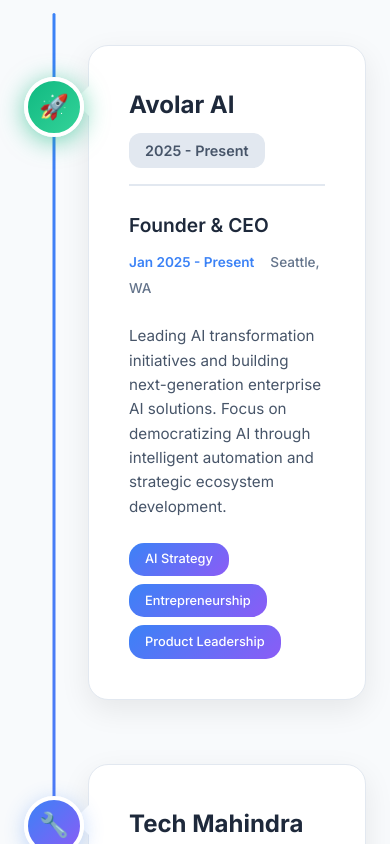
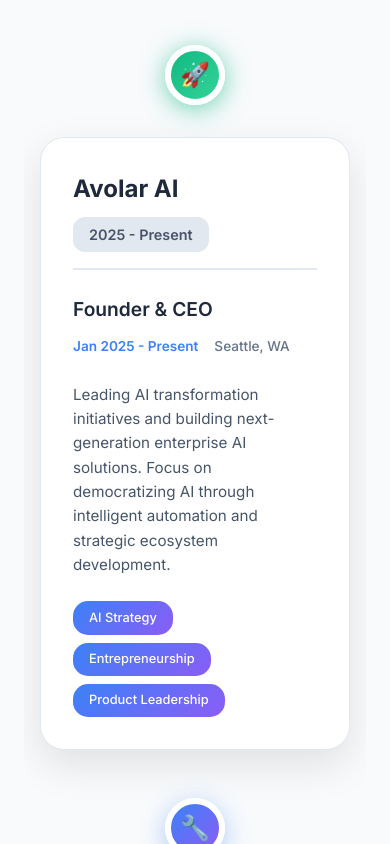
Before and after one commit to anushka278/blog, a React (Create React App) app: page / in a window 390 px wide. Shown: the part 5000-5844 px from the top of the page. Built offline with nearby package versions, Linux system fonts and the light colour scheme.

Commit message:
convert experience timeline to horizontal layout with larger content boxes

```diff
--- a/src/pages/Home.css
+++ b/src/pages/Home.css
@@ -593,64 +593,52 @@
 
 .timeline {
   position: relative;
-  max-width: 900px;
+  width: 100%;
   margin: 0 auto;
-  padding: 2rem 0;
+  padding: 4rem 0;
+  overflow-x: auto;
+  overflow-y: visible;
 }
 
 .timeline::before {
   content: '';
   position: absolute;
-  left: 50%;
-  top: 0;
-  bottom: 0;
-  width: 3px;
-  background: linear-gradient(to bottom, #3b82f6, #8b5cf6);
-  transform: translateX(-50%);
+  left: 0;
+  right: 0;
+  top: 120px;
+  height: 4px;
+  background: linear-gradient(to right, #3b82f6, #8b5cf6, #ec4899);
   border-radius: 2px;
+  z-index: 1;
 }
 
 .timeline-item {
   position: relative;
-  margin-bottom: 4rem;
-  display: flex;
-  justify-content: flex-end;
-  width: 50%;
+  display: inline-block;
+  width: 32%;
+  margin-right: 2%;
+  vertical-align: top;
 }
 
-.timeline-item:nth-child(odd) {
-  align-self: flex-end;
-  justify-content: flex-start;
-  margin-left: 50%;
-}
-
-.timeline-item:nth-child(even) {
-  align-self: flex-start;
-  margin-right: 50%;
-  flex-direction: row-reverse;
+.timeline-item:last-child {
+  margin-right: 0;
 }
 
 .timeline-marker {
   position: absolute;
-  width: 60px;
-  height: 60px;
+  width: 80px;
+  height: 80px;
   background: linear-gradient(135deg, #3b82f6, #8b5cf6);
-  border: 4px solid #ffffff;
+  border: 6px solid #ffffff;
   border-radius: 50%;
   display: flex;
   align-items: center;
   justify-content: center;
   z-index: 3;
-  top: 2rem;
-  box-shadow: 0 4px 20px rgba(59, 130, 246, 0.3);
-}
-
-.timeline-item:nth-child(odd) .timeline-marker {
-  left: -30px;
-}
-
-.timeline-item:nth-child(even) .timeline-marker {
-  right: -30px;
+  top: 80px;
+  left: 50%;
+  transform: translateX(-50%);
+  box-shadow: 0 6px 25px rgba(59, 130, 246, 0.4);
 }
 
 .timeline-marker.current {
@@ -672,19 +660,20 @@
 }
 
 .timeline-icon {
-  font-size: 1.5rem;
+  font-size: 2rem;
 }
 
 .timeline-content {
   background: #ffffff;
   border: 1px solid #e2e8f0;
-  border-radius: 20px;
-  padding: 2.5rem;
-  margin: 0 2rem;
-  box-shadow: 0 10px 30px rgba(0, 0, 0, 0.08);
+  border-radius: 24px;
+  padding: 3rem 2.5rem;
+  margin-top: 200px;
+  box-shadow: 0 15px 40px rgba(0, 0, 0, 0.1);
   transition: all 0.3s ease;
   position: relative;
-  min-width: 350px;
+  min-height: 450px;
+  width: 100%;
 }
 
 .timeline-content::before {
@@ -692,18 +681,11 @@
   position: absolute;
   width: 0;
   height: 0;
-  top: 2.5rem;
-  border: 15px solid transparent;
-}
-
-.timeline-item:nth-child(odd) .timeline-content::before {
-  left: -30px;
-  border-right-color: #ffffff;
-}
-
-.timeline-item:nth-child(even) .timeline-content::before {
-  right: -30px;
-  border-left-color: #ffffff;
+  top: -20px;
+  left: 50%;
+  transform: translateX(-50%);
+  border: 20px solid transparent;
+  border-bottom-color: #ffffff;
 }
 
 .timeline-content:hover {
@@ -812,8 +794,7 @@
 }
 
 body.light-theme .timeline-content::before {
-  border-right-color: #ffffff;
-  border-left-color: #ffffff;
+  border-bottom-color: #ffffff;
 }
 
 body.light-theme .timeline-company {
@@ -826,48 +807,70 @@
 }
 
 /* Timeline Responsive */
-@media (max-width: 768px) {
-  .timeline::before {
-    left: 30px;
+@media (max-width: 1024px) {
+  .timeline {
+    padding: 2rem 1rem;
   }
 
   .timeline-item {
-    width: 100%;
-    margin-left: 0 !important;
-    margin-right: 0 !important;
-    justify-content: flex-start !important;
-    flex-direction: row !important;
+    width: 48%;
+    margin-right: 4%;
   }
 
-  .timeline-item:nth-child(odd),
   .timeline-item:nth-child(even) {
-    margin-left: 0;
     margin-right: 0;
-    align-self: auto;
+  }
+
+  .timeline-content {
+    min-height: 400px;
+    padding: 2.5rem 2rem;
+  }
+}
+
+@media (max-width: 768px) {
+  .timeline {
+    padding: 2rem 1rem;
+  }
+
+  .timeline::before {
+    display: none;
+  }
+
+  .timeline-item {
+    display: block;
+    width: 100%;
+    margin-right: 0;
+    margin-bottom: 3rem;
   }
 
   .timeline-marker {
-    left: 0 !important;
-    right: auto !important;
+    position: relative;
+    top: 0;
+    left: 50%;
+    transform: translateX(-50%);
+    margin-bottom: 2rem;
+    width: 60px;
+    height: 60px;
   }
 
   .timeline-content {
-    margin-left: 4rem;
-    margin-right: 0;
-    min-width: auto;
+    margin-top: 0;
+    min-height: auto;
+    padding: 2rem;
   }
 
   .timeline-content::before {
-    left: -30px !important;
-    right: auto !important;
-    border-right-color: #ffffff !important;
-    border-left-color: transparent !important;
+    display: none;
   }
 
   .timeline-company {
     flex-direction: column;
     align-items: flex-start;
     gap: 0.5rem;
+  }
+
+  .timeline-icon {
+    font-size: 1.5rem;
   }
 }
 
```
